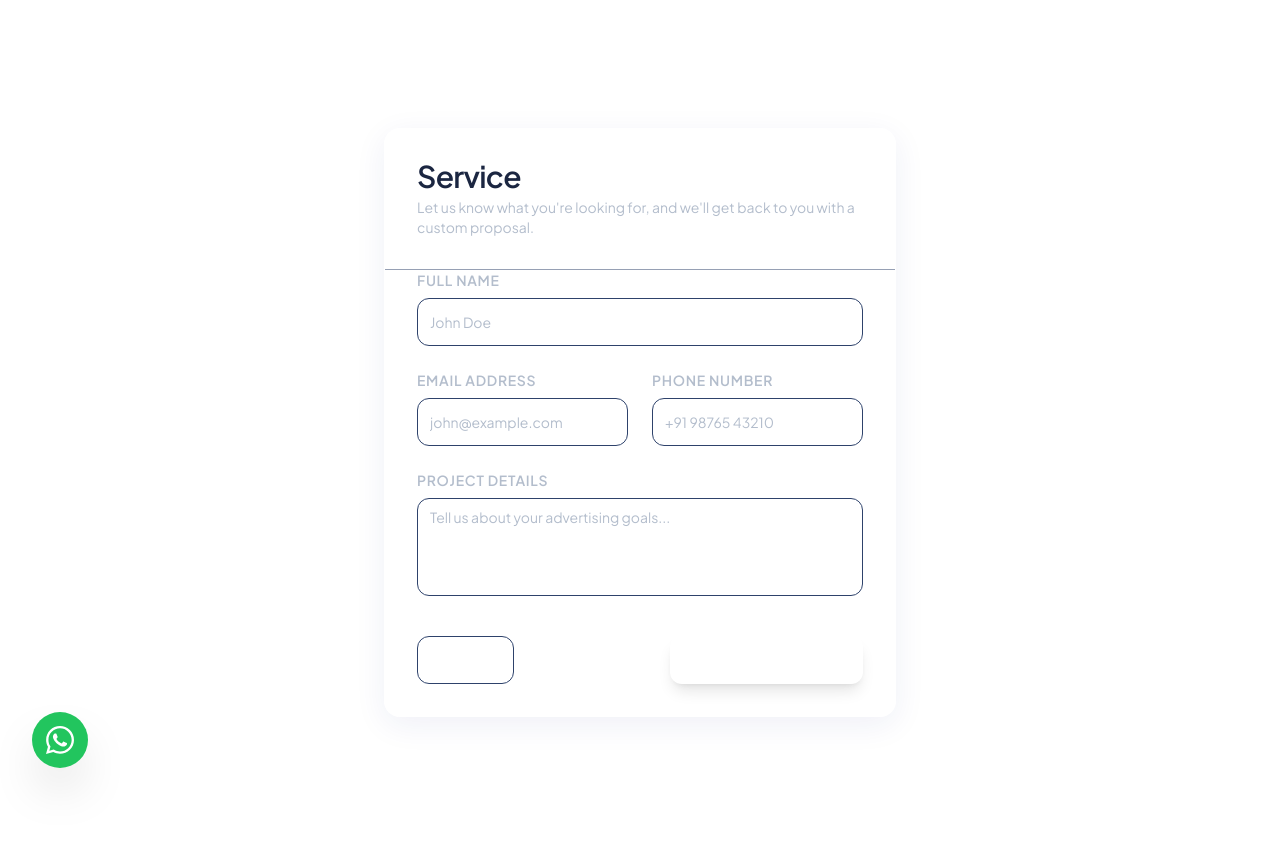
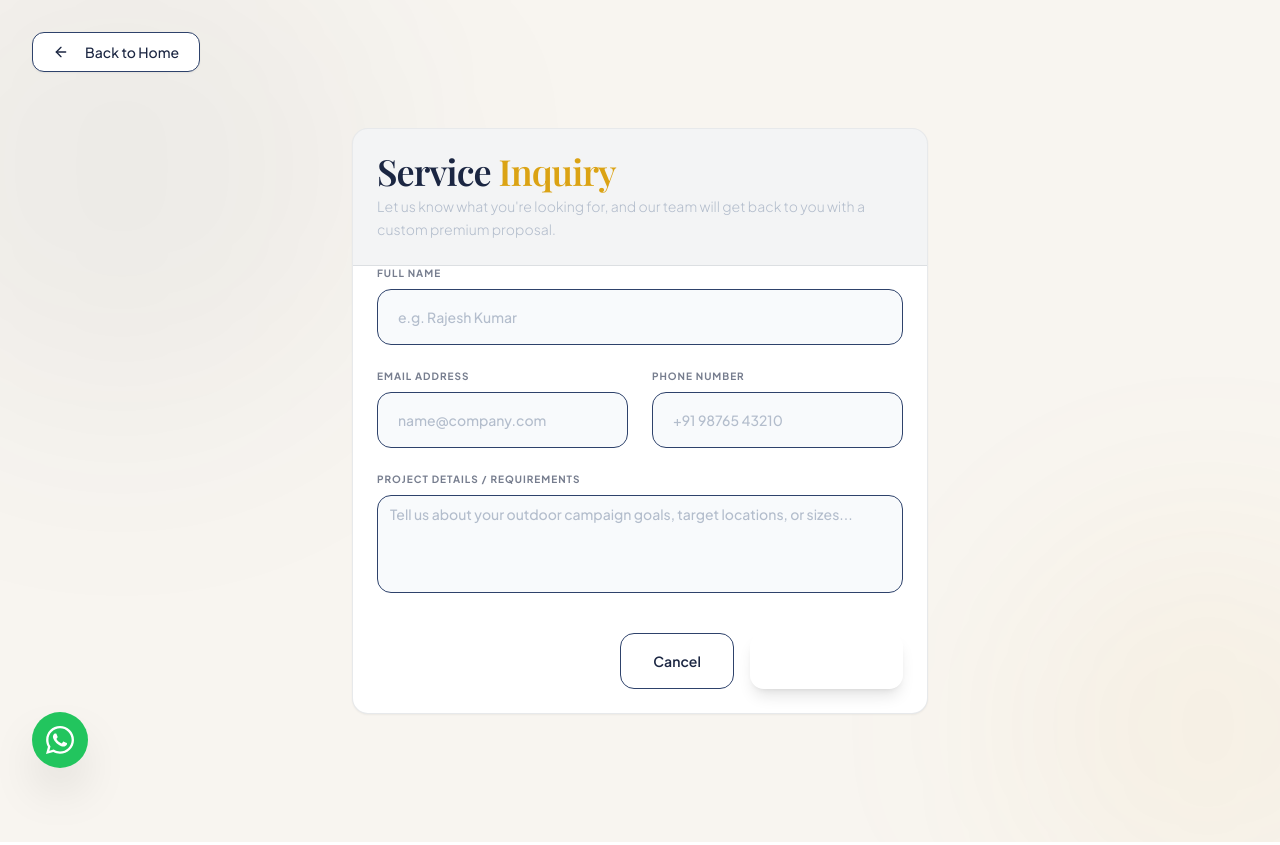
Before and after one commit to sagardigitalk/krishnapublicity, a Next.js app: page /inquiry in a window 1280 px wide. Built offline with nearby package versions, Linux system fonts and the light colour scheme; a web font is replaced by a local one.

Commit message:
feat: add services showcase and inquiry form pages

```diff
--- a/src/app/inquiry/page.tsx
+++ b/src/app/inquiry/page.tsx
@@ -1,8 +1,11 @@
 "use client";
+
 import { FiSend } from "react-icons/fi";
 import { Button } from "@/components/ui/button";
 import { Input } from "@/components/ui/input";
 import { Textarea } from "@/components/ui/textarea";
+import { ArrowLeft } from "lucide-react";
+import Link from "next/link";
 import {
   Card,
   CardContent,
@@ -14,72 +17,131 @@ import { motion } from "framer-motion";
 
 const InquiryPage = () => {
   return (
-    <section className="py-24 lg:py-32 bg-secondary/5 min-h-screen flex items-center justify-center relative overflow-hidden">
-      {/* Decorative Background */}
+    <section className="py-24 lg:py-32 bg-theme-cream min-h-screen flex items-center justify-center relative overflow-hidden font-sans">
+      {/* Decorative Background Blobs */}
       <div className="absolute inset-0 pointer-events-none">
-        <div className="absolute top-[10%] left-[10%] w-96 h-96 bg-primary/10 rounded-full blur-[120px]" />
-        <div className="absolute bottom-[10%] right-[10%] w-72 h-72 bg-secondary/10 rounded-full blur-[100px]" />
+        <div className="absolute top-[-10%] left-[-10%] w-[500px] h-[500px] bg-[#1B2642]/5 rounded-full blur-[120px]" />
+        <div className="absolute bottom-[-10%] right-[-10%] w-[400px] h-[400px] bg-[#DBA314]/5 rounded-full blur-[100px]" />
+      </div>
+
+      <div className="absolute top-8 left-8 z-20">
+        <Link href="/">
+          <Button
+            variant="outline"
+            className="bg-white border-[#1B2642]/10 text-[#1B2642] hover:bg-[#1B2642] hover:text-white transition-all duration-300 rounded-xl px-5 shadow-sm"
+          >
+            <ArrowLeft className="mr-2 h-4 w-4" /> Back to Home
+          </Button>
+        </Link>
       </div>
 
       <motion.div
-        initial={{ opacity: 0, scale: 0.95, y: 20 }}
+        initial={{ opacity: 0, scale: 0.96, y: 35 }}
         animate={{ opacity: 1, scale: 1, y: 0 }}
-        transition={{ duration: 0.6 }}
-        className="w-full max-w-lg mx-4 relative z-10"
+        transition={{ duration: 0.8, ease: "easeOut" }}
+        className="w-full max-w-xl mx-4 relative z-10"
       >
-        <Card className="glass-card border-border/50 rounded-3xl overflow-hidden shadow-2xl">
-          <CardHeader className="bg-primary/5 border-b border-border/50 p-8">
-            <CardTitle className="text-3xl font-black text-foreground tracking-tight">
-              Service <span className="text-transparent bg-clip-text bg-gradient-to-r from-primary to-secondary">Inquiry</span>
+        <Card className="bg-white border-[#1B2642]/10 rounded-[2.5rem] overflow-hidden shadow-[0_20px_50px_rgba(27,38,66,0.06)]">
+          <CardHeader className="bg-[#1B2642]/5 border-b border-[#1B2642]/10 p-10">
+            <CardTitle className="text-4xl font-serif text-[#1B2642] tracking-tight">
+              Service <span className="text-[#DBA314]">Inquiry</span>
             </CardTitle>
-            <CardDescription className="text-muted-foreground text-base mt-2">
-              Let us know what you&apos;re looking for, and we&apos;ll get back to you with a custom proposal.
+            <CardDescription className="text-[#1B2642]/70 text-base mt-3 leading-relaxed font-light">
+              Let us know what you&apos;re looking for, and our team will get back to you with a custom premium proposal.
             </CardDescription>
           </CardHeader>
-          <CardContent className="p-8">
+          <CardContent className="p-10">
             <form className="space-y-6">
-              <div className="space-y-2">
-                <label className="block text-sm font-semibold text-muted-foreground uppercase tracking-wider">
+
+              <motion.div
+                initial={{ opacity: 0, y: 15 }}
+                animate={{ opacity: 1, y: 0 }}
+                transition={{ delay: 0.1, duration: 0.5 }}
+                className="space-y-2"
+              >
+                <label className="block text-[10px] font-bold text-[#1B2642]/60 uppercase tracking-widest">
                   Full Name
                 </label>
-                <Input type="text" className="h-12 bg-background/50 border-border/50 focus:ring-primary rounded-xl" placeholder="John Doe" />
+                <Input
+                  type="text"
+                  className="h-14 bg-slate-50 border-[#1B2642]/10 text-[#1B2642] focus:border-[#DBA314] focus:ring-1 focus:ring-[#DBA314] rounded-2xl px-5 font-medium transition-all"
+                  placeholder="e.g. Rajesh Kumar"
+                />
+              </motion.div>
+
+              <div className="grid grid-cols-1 md:grid-cols-2 gap-6">
+                <motion.div
+                  initial={{ opacity: 0, y: 15 }}
+                  animate={{ opacity: 1, y: 0 }}
+                  transition={{ delay: 0.2, duration: 0.5 }}
+                  className="space-y-2"
+                >
+                  <label className="block text-[10px] font-bold text-[#1B2642]/60 uppercase tracking-widest">
+                    Email Address
+                  </label>
+                  <Input
+                    type="email"
+                    className="h-14 bg-slate-50 border-[#1B2642]/10 text-[#1B2642] focus:border-[#DBA314] focus:ring-1 focus:ring-[#DBA314] rounded-2xl px-5 font-medium transition-all"
+                    placeholder="name@company.com"
+                  />
+                </motion.div>
+
+                <motion.div
+                  initial={{ opacity: 0, y: 15 }}
+                  animate={{ opacity: 1, y: 0 }}
+                  transition={{ delay: 0.3, duration: 0.5 }}
+                  className="space-y-2"
+                >
+                  <label className="block text-[10px] font-bold text-[#1B2642]/60 uppercase tracking-widest">
+                    Phone Number
+                  </label>
+                  <Input
+                    type="tel"
+                    className="h-14 bg-slate-50 border-[#1B2642]/10 text-[#1B2642] focus:border-[#DBA314] focus:ring-1 focus:ring-[#DBA314] rounded-2xl px-5 font-medium transition-all"
+                    placeholder="+91 98765 43210"
+                  />
+                </motion.div>
               </div>
 
-              <div className="grid grid-cols-1 md:grid-cols-2 gap-6">
-                <div className="space-y-2">
-                  <label className="block text-sm font-semibold text-muted-foreground uppercase tracking-wider">
-                    Email Address
-                  </label>
-                  <Input type="email" className="h-12 bg-background/50 border-border/50 focus:ring-primary rounded-xl" placeholder="john@example.com" />
-                </div>
-                <div className="space-y-2">
-                  <label className="block text-sm font-semibold text-muted-foreground uppercase tracking-wider">
-                    Phone Number
-                  </label>
-                  <Input type="tel" className="h-12 bg-background/50 border-border/50 focus:ring-primary rounded-xl" placeholder="+91 98765 43210" />
-                </div>
-              </div>
-
-              <div className="space-y-2">
-                <label className="block text-sm font-semibold text-muted-foreground uppercase tracking-wider">
-                  Project Details
+              <motion.div
+                initial={{ opacity: 0, y: 15 }}
+                animate={{ opacity: 1, y: 0 }}
+                transition={{ delay: 0.4, duration: 0.5 }}
+                className="space-y-2"
+              >
+                <label className="block text-[10px] font-bold text-[#1B2642]/60 uppercase tracking-widest">
+                  Project details / Requirements
                 </label>
                 <Textarea
-                  className="bg-background/50 border-border/50 focus:ring-primary rounded-xl resize-none"
+                  className="bg-slate-50 border-[#1B2642]/10 text-[#1B2642] focus:border-[#DBA314] focus:ring-1 focus:ring-[#DBA314] rounded-2xl p-5 font-medium resize-none transition-all"
                   rows={4}
-                  placeholder="Tell us about your advertising goals..."
+                  placeholder="Tell us about your outdoor campaign goals, target locations, or sizes..."
                 />
-              </div>
+              </motion.div>
 
-              <div className="flex justify-between items-center pt-4">
-                <Button variant="outline" type="button" className="h-12 px-6 rounded-xl border-border/50 hover:bg-secondary/10">
-                  Cancel
-                </Button>
-                <Button className="h-12 px-8 rounded-xl bg-primary hover:bg-primary/90 text-primary-foreground font-semibold shadow-lg hover:shadow-primary/25 transition-all duration-300">
-                  <FiSend className="mr-2" />
+              <motion.div
+                initial={{ opacity: 0, y: 15 }}
+                animate={{ opacity: 1, y: 0 }}
+                transition={{ delay: 0.5, duration: 0.5 }}
+                className="flex justify-end gap-4 pt-4"
+              >
+                <Link href="/">
+                  <Button
+                    variant="outline"
+                    type="button"
+                    className="h-14 px-8 rounded-full border-[#1B2642]/10 text-[#1B2642] hover:bg-slate-100 transition-all font-semibold"
+                  >
+                    Cancel
+                  </Button>
+                </Link>
+                <Button
+                  type="submit"
+                  className="h-14 px-10 rounded-full bg-[#1B2642] hover:bg-[#1B2642]/90 text-white font-semibold shadow-lg hover:shadow-[#1B2642]/20 transition-all duration-300 flex items-center gap-2"
+                >
+                  <FiSend />
                   Submit Inquiry
                 </Button>
-              </div>
+              </motion.div>
             </form>
           </CardContent>
         </Card>
```
Also changed, not shown: src/app/services/page.tsx (+43 -19 lines).
